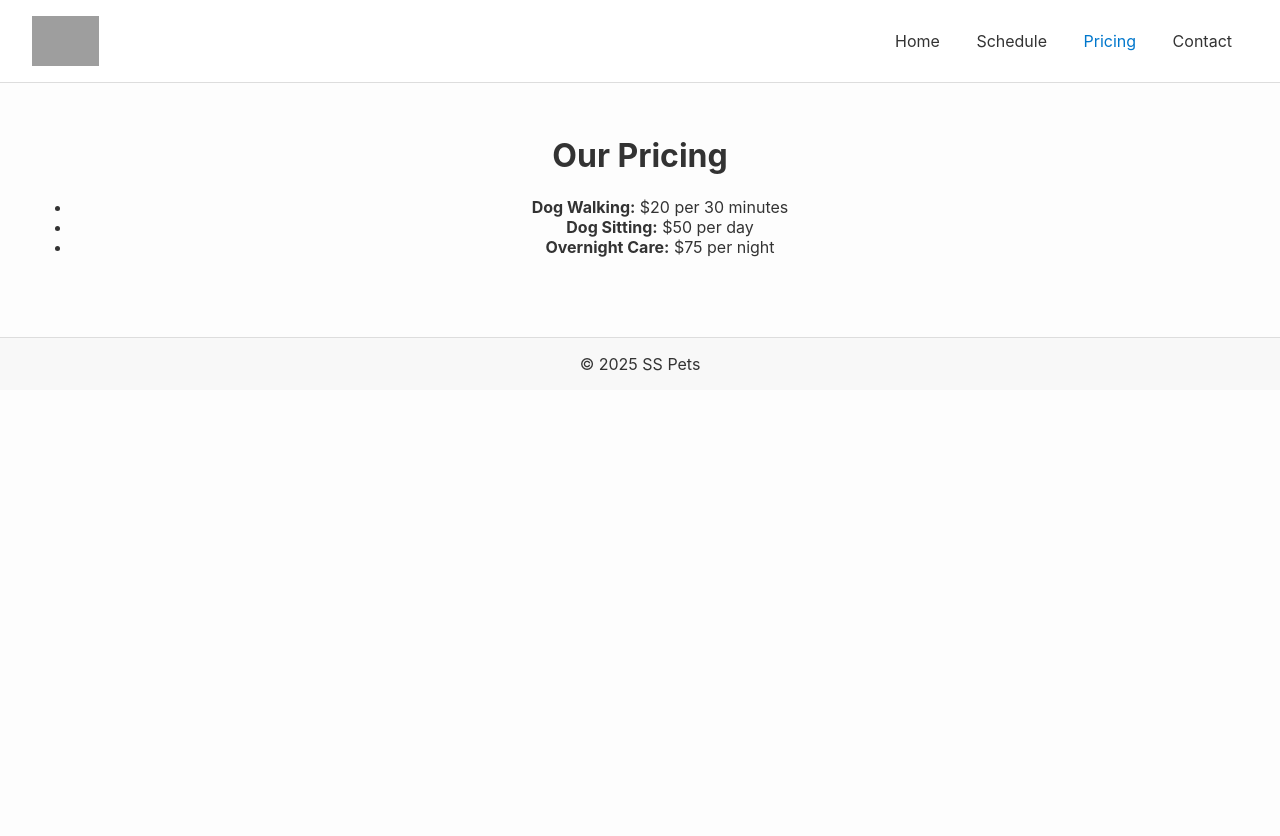
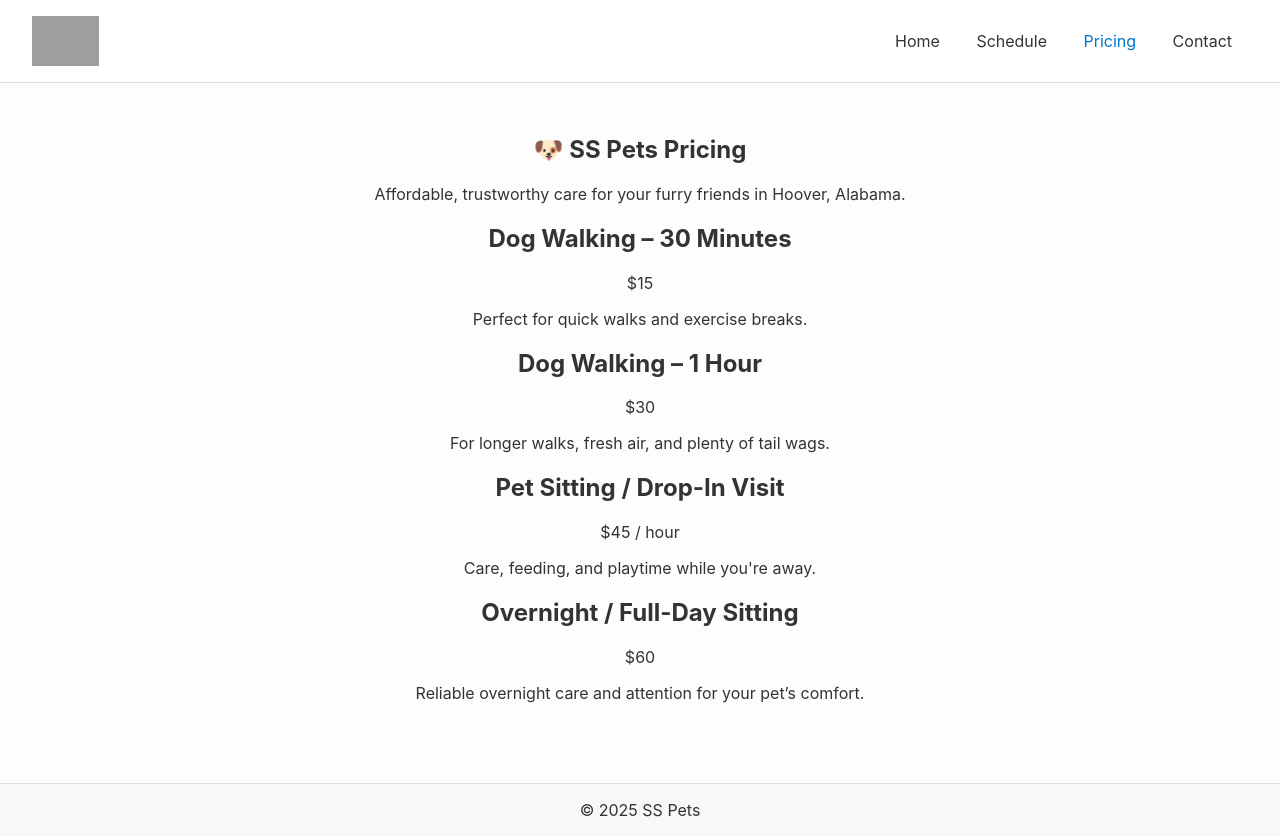
Before and after one commit to shrihan127/SS-Pets, a plain HTML site: page pricing.html in a window 1280 px wide. Before the commit the page ends 800 px from the top, so only its background shows below. Drawn offline with Linux system fonts and the light colour scheme; grey boxes are pictures that could not be loaded.

Commit message:
Update pricing.html
better pricing making it cheaper!

```diff
--- a/pricing.html
+++ b/pricing.html
@@ -3,7 +3,7 @@
 <head>
   <meta charset="UTF-8" />
   <meta name="viewport" content="width=device-width, initial-scale=1.0" />
-  <title>SS Pets | Pricing</title>
+  <title>Pricing | SS Pets</title>
   <link rel="stylesheet" href="style.css" />
 </head>
 <body>
@@ -16,14 +16,40 @@
       <a href="contact.html">Contact</a>
     </nav>
   </header>
+
   <main>
-    <h1>Our Pricing</h1>
-    <ul class="pricing-list">
-      <li><strong>Dog Walking:</strong> $20 per 30 minutes</li>
-      <li><strong>Dog Sitting:</strong> $50 per day</li>
-      <li><strong>Overnight Care:</strong> $75 per night</li>
-    </ul>
+    <section class="pricing">
+      <h1>🐶 SS Pets Pricing</h1>
+      <p>Affordable, trustworthy care for your furry friends in Hoover, Alabama.</p>
+
+      <div class="price-list">
+        <div class="price-item">
+          <h2>Dog Walking – 30 Minutes</h2>
+          <p class="price">$15</p>
+          <p>Perfect for quick walks and exercise breaks.</p>
+        </div>
+
+        <div class="price-item">
+          <h2>Dog Walking – 1 Hour</h2>
+          <p class="price">$30</p>
+          <p>For longer walks, fresh air, and plenty of tail wags.</p>
+        </div>
+
+        <div class="price-item">
+          <h2>Pet Sitting / Drop-In Visit</h2>
+          <p class="price">$45 / hour</p>
+          <p>Care, feeding, and playtime while you're away.</p>
+        </div>
+
+        <div class="price-item">
+          <h2>Overnight / Full-Day Sitting</h2>
+          <p class="price">$60</p>
+          <p>Reliable overnight care and attention for your pet’s comfort.</p>
+        </div>
+      </div>
+    </section>
   </main>
+
   <footer>© 2025 SS Pets</footer>
 </body>
 </html>
```
